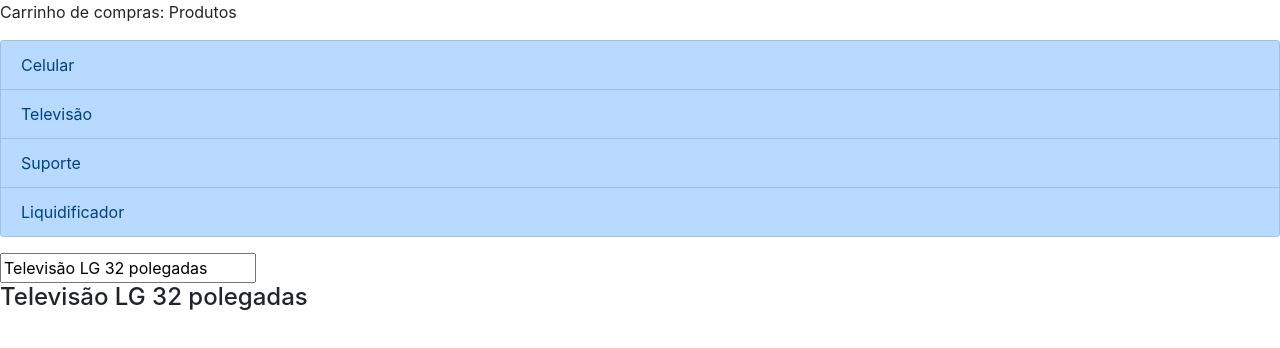
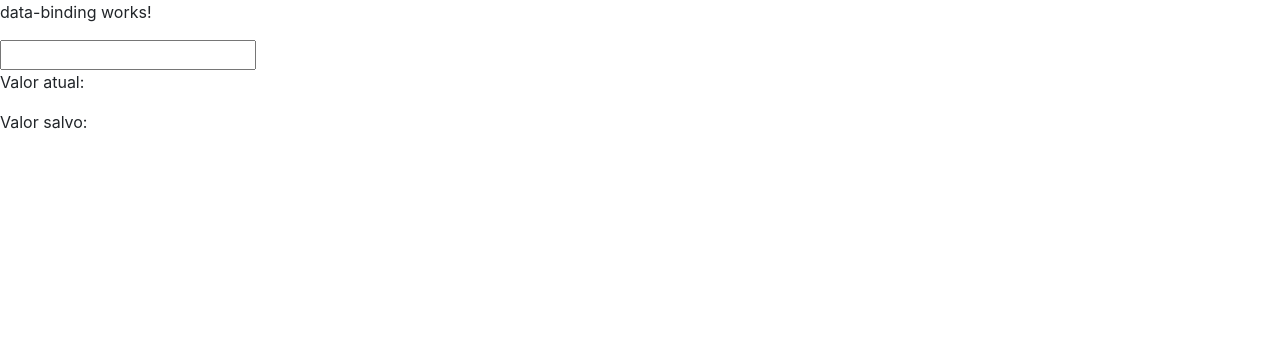
Before and after one commit to srosaTalita/Ecommerce-Frontend, an Angular app: page / in a window 1280 px wide. Shown: the top 348 px of the page. Built offline with nearby package versions, Linux system fonts and the light colour scheme.

Commit message:
add payment module

```diff
--- a/src/app/app.component.html
+++ b/src/app/app.component.html
@@ -1 +1,2 @@
-<app-cart></app-cart>
+<!-- <app-cart></app-cart> -->
+<app-data-binding></app-data-binding>
--- a/src/app/app.module.ts
+++ b/src/app/app.module.ts
@@ -4,11 +4,13 @@
 import { AppRoutingModule } from './app-routing.module';
 import { AppComponent } from './app.component';
 import { CartComponent } from './cart/cart.component';
+import { DataBindingComponent } from './data-binding/data-binding.component';
 
 @NgModule({
   declarations: [
     AppComponent,
-    CartComponent
+    CartComponent,
+    DataBindingComponent
   ],
   imports: [
     BrowserModule,
--- a/src/app/cart/cart.component.html
+++ b/src/app/cart/cart.component.html
@@ -4,9 +4,3 @@
 <ul class="list-group">
   <li class="list-group-item list-group-item-primary" *ngFor="let produto of produtos">{{produto}}</li>
 </ul>
-
-<!-- dataBiding -->
-<div>
-  <input class="mt-3" type="text" [value]="inputProduto">
-  <h4>{{inputProduto}}</h4>
-</div>
--- a/src/app/cart/cart.component.ts
+++ b/src/app/cart/cart.component.ts
@@ -10,13 +10,13 @@
 
   nomeProduto: string;
   produtos: string[];
-  inputProduto: string;
+
 
   constructor(private cartService: CartService) {
     this.nomeProduto = "Produtos";
     // var servico = new CartService();
     this.produtos = this.cartService.getProdutos();
-    this.inputProduto = "Televisão LG 32 polegadas"
+
   }
 
   ngOnInit(): void {
--- /dev/null
+++ b/src/app/data-binding/data-binding.component.html
@@ -0,0 +1,16 @@
+<p>data-binding works!</p>
+<!-- dataBiding -->
+<div>
+  <input type="text"
+  (keyup)="onKeyUp($event)"
+  (keyup.enter)="salvarValor(campoInput.value)"
+  (blur)="salvarValor(campoInput.value)"
+  #campoInput>
+
+  <p>Valor atual: {{valorAtual}}</p>
+  <p>Valor salvo: {{valorSalvo}}</p>
+
+<!--
+  <input class="mt-3" type="text" [value]="inputProduto" (input)="inputProduto" = $event.target.value>
+  <h4>{{inputProduto}}</h4> -->
+</div>
--- /dev/null
+++ b/src/app/data-binding/data-binding.component.ts
@@ -0,0 +1,29 @@
+import { Component, OnInit } from '@angular/core';
+
+@Component({
+  selector: 'app-data-binding',
+  templateUrl: './data-binding.component.html',
+  styleUrls: ['./data-binding.component.css']
+})
+export class DataBindingComponent implements OnInit {
+
+  valorAtual: string = '';
+  valorSalvo = '';
+  inputProduto: string;
+
+  onKeyUp(evento: KeyboardEvent){
+    this.valorAtual = (<HTMLInputElement>evento.target).value;
+  }
+
+  salvarValor(valor: any){
+    this.valorSalvo = valor;
+  }
+
+  constructor() {
+    this.inputProduto = "Tv 32 polegadas"
+  }
+
+  ngOnInit(): void {
+  }
+
+}
```
Also changed, not shown: src/app/data-binding/data-binding.module.ts (added, +12 -0 lines), src/app/data-binding/data-binding.component.css (added), 1 other file (tests, documents, lock files or other folders).
